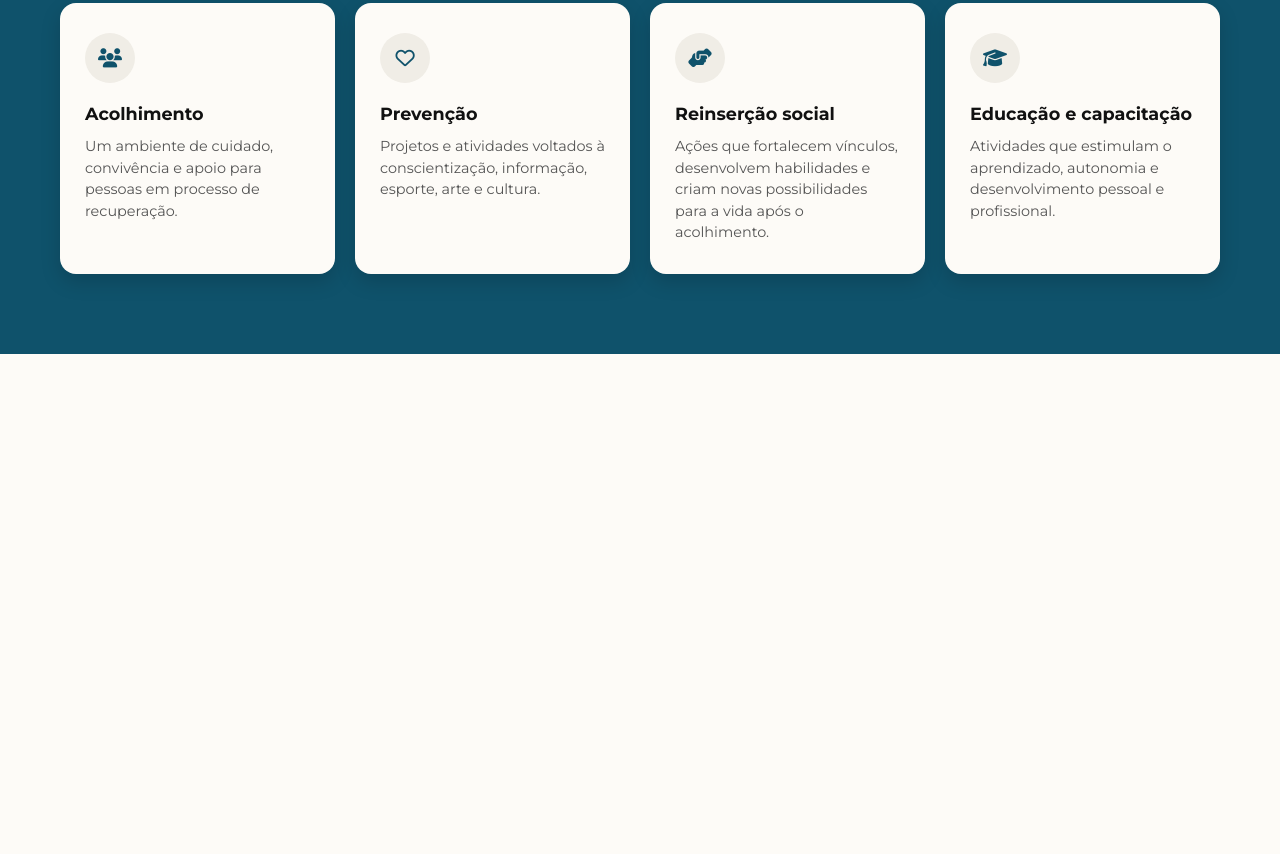
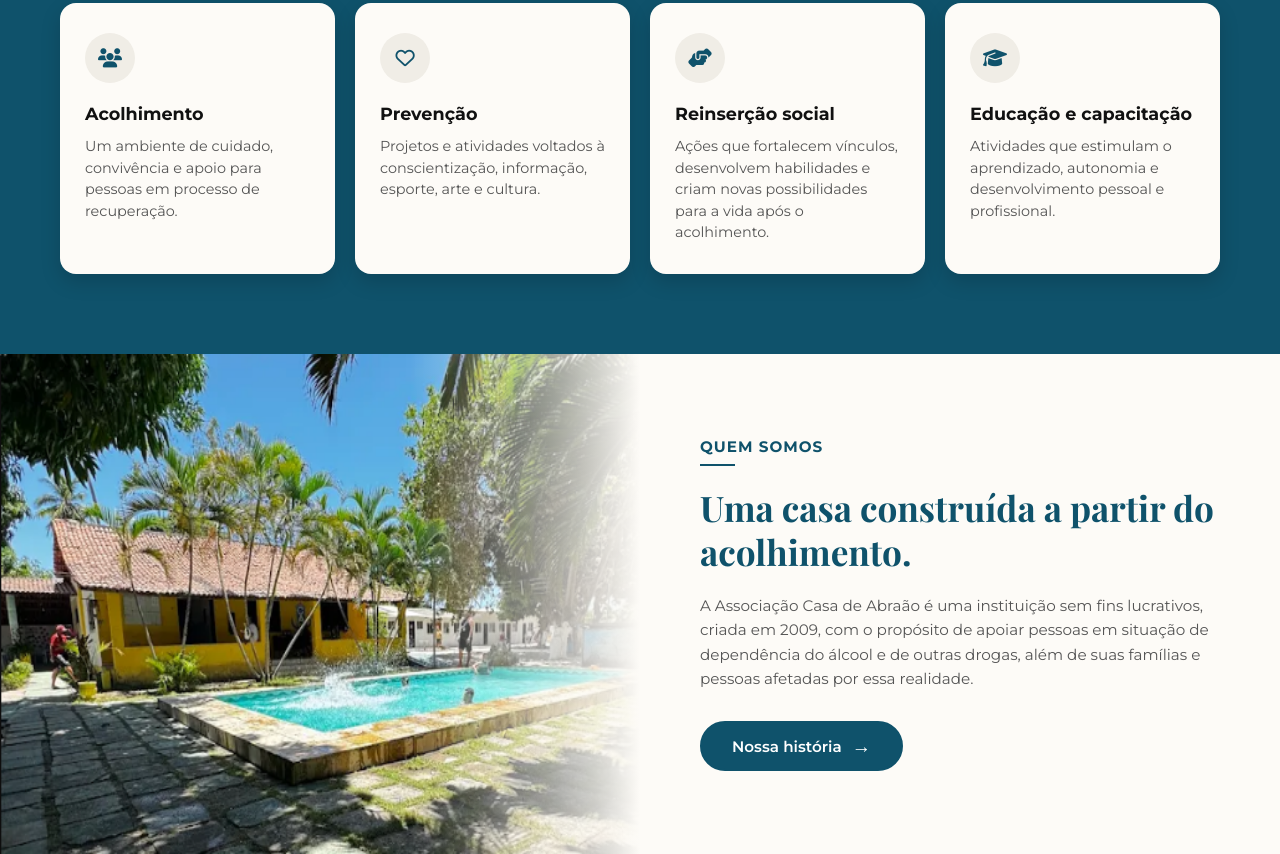
Before and after one commit to Casa-de-Abraao/casa-de-abraao.github.io, a plain HTML site: page index_2.html in a window 1280 px wide. Shown: the part 1449-2303 px from the top of the page. Before the commit the page ends 1803 px from the top, so only its background shows below. Drawn offline with nearby package versions, Linux system fonts and the light colour scheme; a web font is replaced by a local one.

Commit message:
pronto, terminei minha parte, o werther já pode continuar. fiz agora o meu ultimo bloco o 5.

```diff
--- a/index_2.html
+++ b/index_2.html
@@ -163,7 +163,31 @@
 </section>
 
     <!-- bloco 4-->
-     <!-- parei aqui, vou continuar apartir daqui-->
+     <section class="quem-somos-section">
+    <div class="container quem-somos-container">
+
+
+        <div class="quem-somos-espaco"></div>
+
+
+        <div class="quem-somos-conteudo">
+            <span class="subtitulo-tag">Quem somos</span>
+            <div class="linha-detalhe"></div>
+
+            <h2>Uma casa construída a partir do acolhimento.</h2>
+
+            <p>
+                A Associação Casa de Abraão é uma instituição sem fins lucrativos, criada em 2009, com o propósito de apoiar pessoas em situação de dependência do álcool e de outras drogas, além de suas famílias e pessoas afetadas por essa realidade.
+            </p>
+
+            <a href="#" class="btn-conheca">Nossa história <span class="seta">→</span></a>
+        </div>
+
+    </div>
+</section>
+
+    <!-- bloco 5 -->
+     <!-- pode continuar apartir daqui-->
 
     </main>
     <footer>
--- a/style_index_2.css
+++ b/style_index_2.css
@@ -435,6 +435,64 @@ h1, h2, .titulo-destaque {
  /* #endregion  */
 
 /* #region bloco 4 do main */
-    /*parei aqui, vou continuar apartir daqui */
+
+.quem-somos-section {
+    width: 100%;
+    min-height: 500px;
+    display: flex;
+    align-items: center;
+    background-color: #fdfbf7;
+
+
+    background-image:
+        linear-gradient(to left, rgba(253, 251, 247, 1) 50%, rgba(253, 251, 247, 0) 68%),
+        url('./assets/foto03_estruturas_recortada.png');
+
+
+    background-size: 100% 100%, 55% 100%;
+    background-position: right center, left center;
+    background-repeat: no-repeat;
+    padding: 80px 0;
+}
+
+.quem-somos-container {
+    display: flex;
+    justify-content: space-between;
+    align-items: center;
+}
+
+
+.quem-somos-espaco {
+    flex: 0 0 48%;
+}
+
+
+.quem-somos-conteudo {
+    flex: 0 0 48%;
+    max-width: 520px;
+}
+
+.quem-somos-conteudo h2 {
+    font-family: 'Playfair Display', serif;
+    font-size: 2.2rem;
+    line-height: 1.25;
+    color: #0f526b;
+    margin-bottom: 20px;
+    font-weight: 700;
+}
+
+.quem-somos-conteudo p {
+    font-family: 'Montserrat', sans-serif;
+    font-size: 0.95rem;
+    line-height: 1.6;
+    color: #555555;
+    margin-bottom: 30px;
+}
 
  /* #endregion  */
+
+ /* #region bloco 5 do main */
+
+ /* pode continuar apartir daqui */
+
+ /*  #endregion */
```
Also changed, not shown: assets/foto03_estruturas_recortada.png (added).
